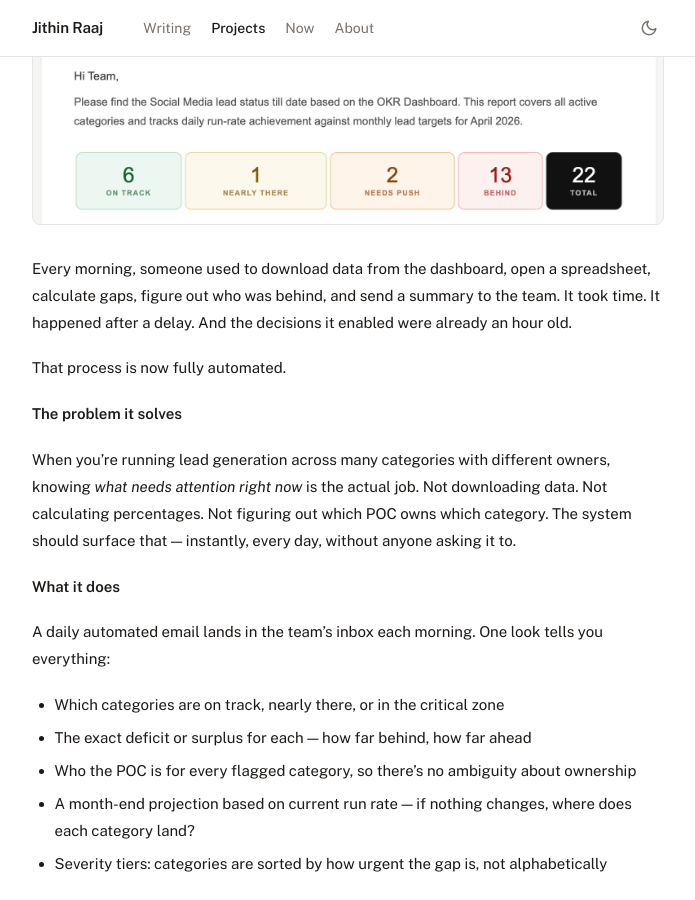
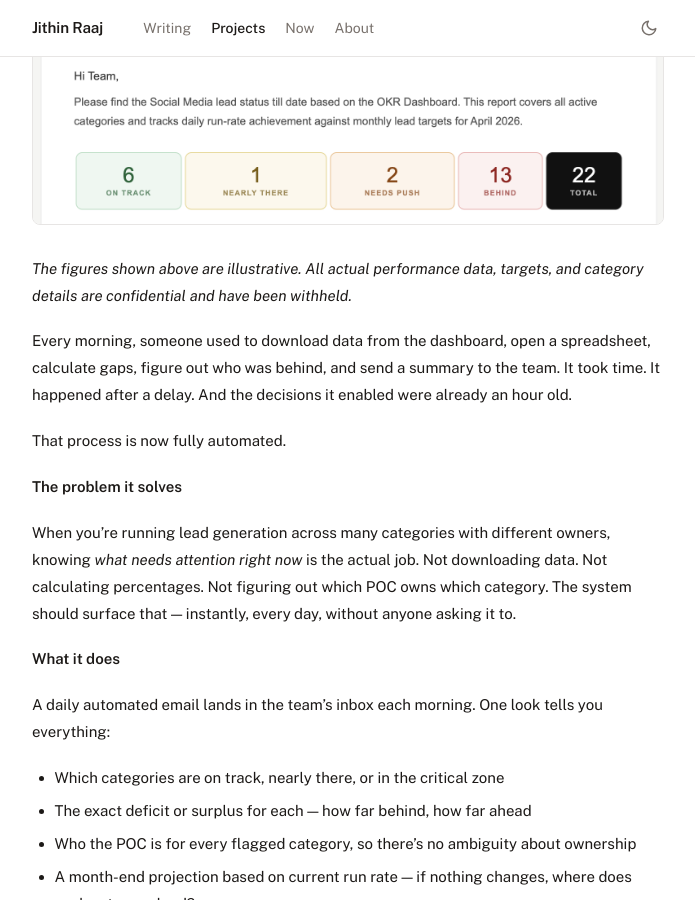
Before and after one commit to jithinrajtk/jithinrajtk.github.io, a Jekyll site: the page built from _projects/okr-report-system.md, in a window 1280 px wide and 900 px high, scrolled down 422 px. Shown: the whole window, without its empty margins (292-987 px from the left). Built offline with Jekyll 4.4.1, drawn with Linux system fonts in a browser that asks for light colours; nearby versions of some CDN libraries.

Commit message:
Update OKR screenshot and add data disclaimer

```diff
--- a/_projects/okr-report-system.md
+++ b/_projects/okr-report-system.md
@@ -7,6 +7,8 @@ tools: [Claude Code]
 ---
 
 ![OKR Lead Status Report — automated daily email header](/assets/images/okr-report-header.png)
+
+*The figures shown above are illustrative. All actual performance data, targets, and category details are confidential and have been withheld.*
 
 Every morning, someone used to download data from the dashboard, open a spreadsheet, calculate gaps, figure out who was behind, and send a summary to the team. It took time. It happened after a delay. And the decisions it enabled were already an hour old.
 
```
Also changed, not shown: assets/images/okr-report-header.png.
